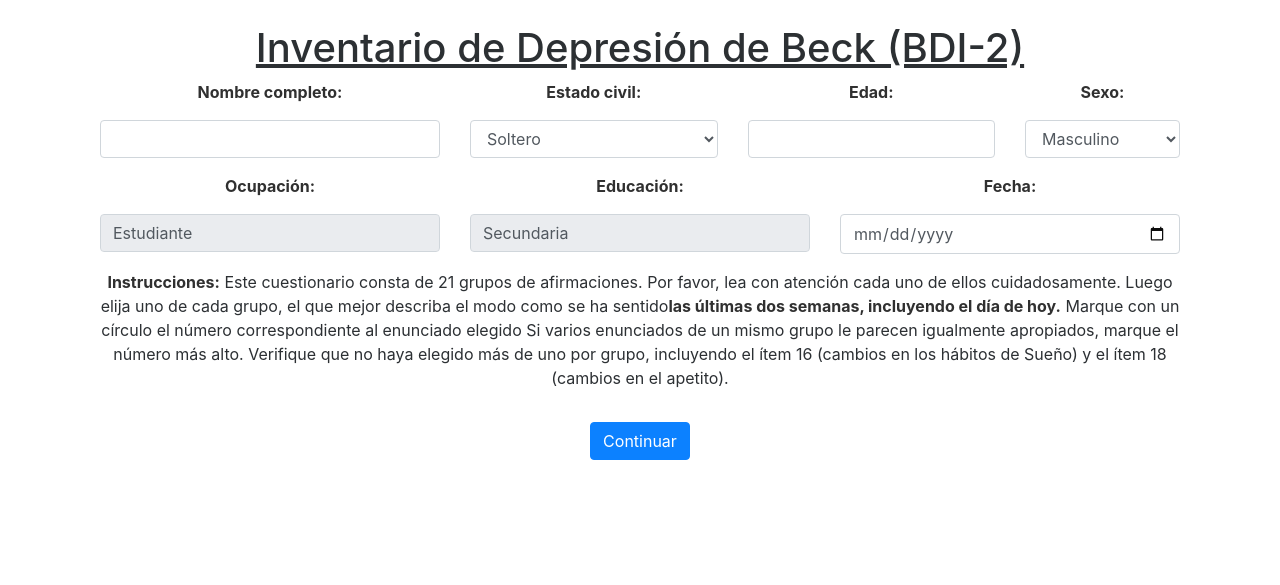
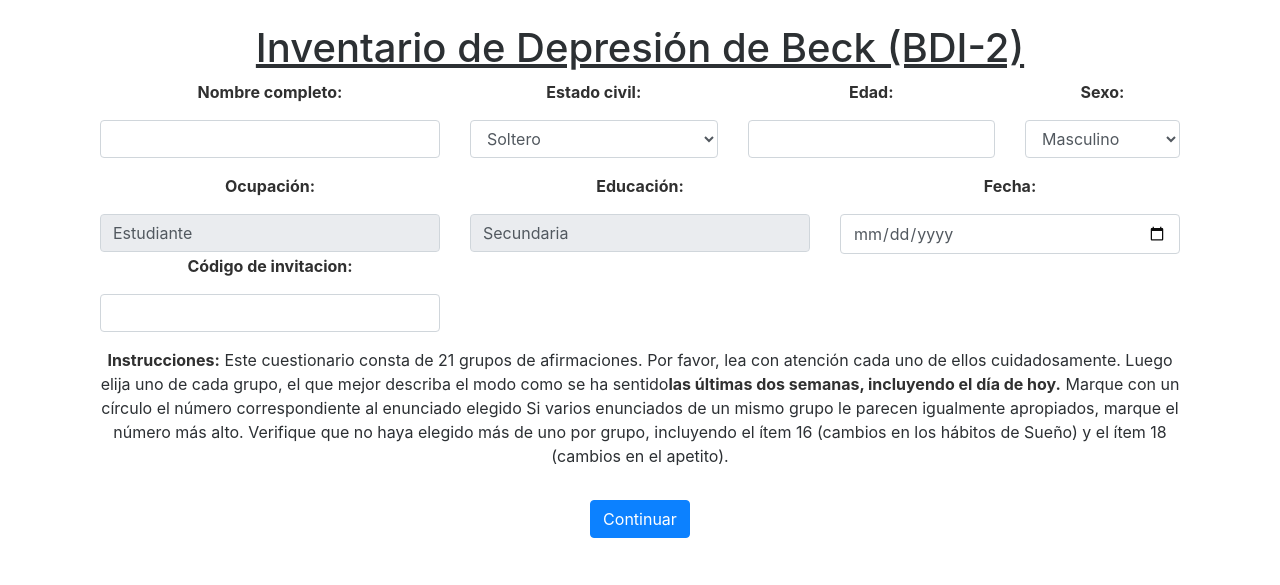
Before and after one commit to nazgul1998/SWADD, a Flask app: page /indicaciones in a window 1280 px wide. Shown: the part 56-641 px from the top of the page. Run offline with Flask 2, Linux system fonts and the light colour scheme; some libraries are stand-ins or nearby versions.

Commit message:
funcionando - sin clave - con debug - index 50%

```diff
--- a/dependencias.txt
+++ b/dependencias.txt
@@ -6,3 +6,5 @@ opencv-python==4.5.4.58
 opencv-contrib-python==4.5.4.58
 opencv-python-headless==4.5.4.58
 opencv-contrib-python-headless==4.5.4.58
+Flask-reCaptcha==0.4.2
+python-dotenv==0.20.0
--- a/routes/pacientes.py
+++ b/routes/pacientes.py
@@ -1,8 +1,13 @@
 from multiprocessing.sharedctypes import Value
-from flask import Blueprint, render_template, request, Response
+from flask import Blueprint, render_template, request, Response, flash
 from models.pacientes import Paciente
 from utils.db import db
 from utils.gordon import obtener_frame_camara, imagePaths
+from dotenv import load_dotenv
+load_dotenv()
+import os
+import hashlib
+
 
 pacientes = Blueprint('pacientes', __name__)
 
@@ -23,10 +28,11 @@ def datos_basicos():
     ocupacion = "Estudiante"
     educacion = "Secundaria"
     fecha = request.form['fecha']
+    fecha = request.form['fecha']
+    invitacion = request.form['invitacion']
 
     if(nombre_completo == "" or estado_civil == "" or edad == "" or sexo=="" or fecha==""):
         return render_template("/templates/indicaciones.html")
-
 
     nuevo_paciente = Paciente(nombre_completo,estado_civil,edad,sexo,ocupacion,educacion,fecha)
     db.session.add(nuevo_paciente)
--- a/templates/templates/indicaciones.html
+++ b/templates/templates/indicaciones.html
@@ -89,7 +89,13 @@
                         <p>
                             <strong>Fecha:</strong>
                         </p>
-                        <input name="fecha" id="fecha" class="form-control" type="date" value="now"/>
+                        <input name="fecha" id="fecha" class="form-control" type="date"/>
+                    </div>
+                    <div class="col-md-4">
+                        <p>
+                            <strong>Código de invitacion:</strong>
+                        </p>
+                        <input name="invitacion" id="invitacion" class="form-control" type="password"/>
                     </div>
                 </div>
                 <div class="row form-group">
@@ -105,6 +111,9 @@
                         </p>
                     </div>
                 </div>
+
+
+
                 <button type="submit" class="btn btn-primary">Continuar</button>
                 <br><br><br>
             </div>
--- a/templates/templates/questions/question10.html
+++ b/templates/templates/questions/question10.html
@@ -12,7 +12,7 @@
             <br>
             <input type="radio" name="item10" value="0">No lloro más de lo que solía hacerlo.</input>
             <br>
-            <input type="radio" name="item10" value="1">No lloro más de lo que solía hacerlo. </input>
+            <input type="radio" name="item10" value="1">Lloro más de lo que solía hacerlo. </input>
             <br>
             <input type="radio" name="item10" value="2">Lloro por cualquier pequeñez.</input>
             <br>
```
Also changed, not shown: app.py (+7 -1 lines), 1 other file.
